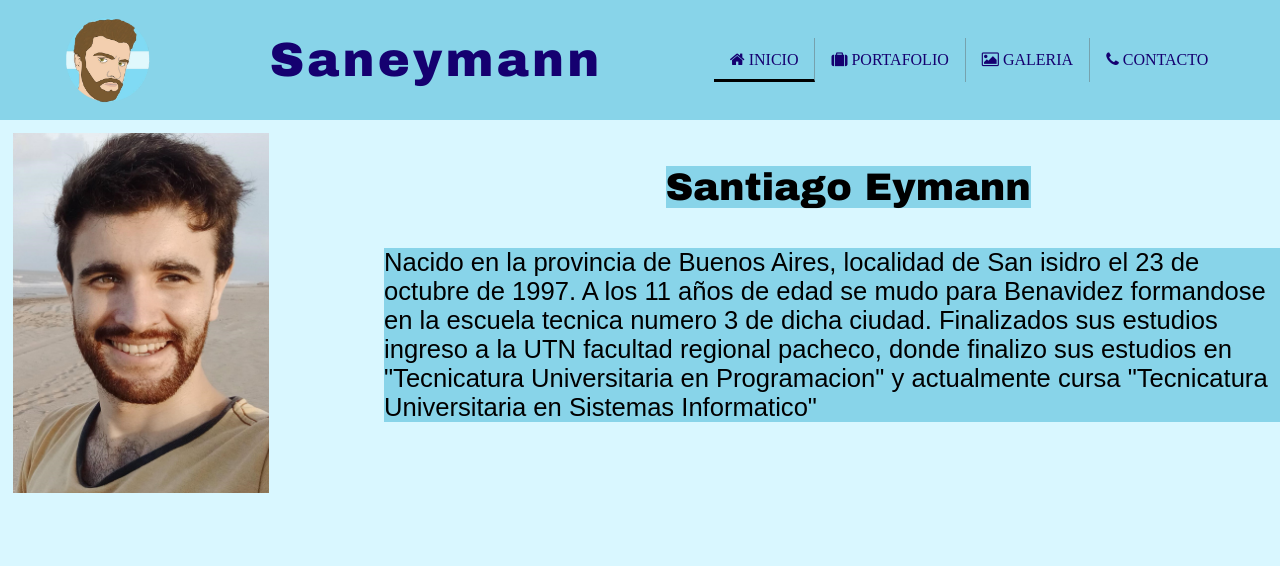
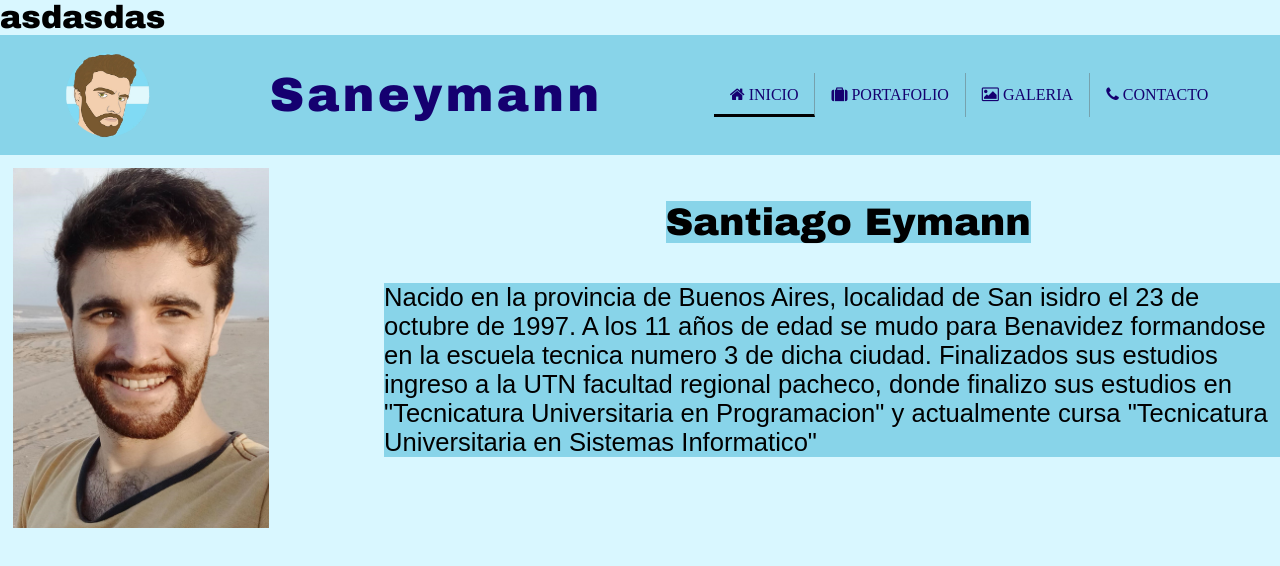
Before and after one commit to santiago0001/saneymannweb, a plain HTML site: page index.html in a window 1280 px wide. Drawn offline with Linux system fonts and the light colour scheme.

Commit message:
agrego un h1

```diff
--- a/index.html
+++ b/index.html
@@ -1,15 +1,18 @@
 <!DOCTYPE html>
 <html lang="en">
+
 <head>
     <meta charset="UTF-8">
     <meta http-equiv="X-UA-Compatible" content="IE=edge">
     <meta name="viewport" content="width=device-width, initial-scale=1.0">
     <link rel="stylesheet" href="https://cdnjs.cloudflare.com/ajax/libs/font-awesome/4.7.0/css/font-awesome.min.css">
     <link rel="stylesheet" href="css/Estilos.css">
-    <title>Saneymann</title>
+    <title>SaneymannSAPEEEEE</title>
+
 </head>
+
 <body>
-
+    <h1>asdasdas</h1>
     <header>
         <nav>
             <input type="checkbox" id="ckbox">
@@ -19,7 +22,7 @@
             <img class="logo" src="img/logosaneymann.png" alt="">
             <h1>Saneymann</h1>
             <ul class="menu-box">
-                <li class="nav-enlaceSelect"><a  href="#" class="fa fa-home"> Inicio</a></li>
+                <li class="nav-enlaceSelect"><a href="#" class="fa fa-home"> Inicio</a></li>
                 <li><a href="Portafolio.html" class="fa fa-suitcase"> Portafolio</a></li>
                 <li><a href="#" class="	fa fa-image"> Galeria</a></li>
                 <li><a href="#" class="fa fa-phone"> Contacto</a></li>
@@ -29,7 +32,7 @@
         </nav>
     </header>
 
-    <img class="Perfil" src="img/Perfil.jpg" >
+    <img class="Perfil" src="img/Perfil.jpg">
     <p class="Texto"> Nacido en la provincia de Buenos Aires, localidad de San isidro el 23 de octubre de 1997.
         A los 11 años de edad se mudo para Benavidez formandose en la escuela tecnica numero 3 de dicha ciudad.
         Finalizados sus estudios ingreso a la UTN facultad regional pacheco, donde finalizo sus estudios en
@@ -37,7 +40,8 @@
         Informatico"
     </p>
     <div>
-      <h3 class="Titulo" > Santiago Eymann </h3>
+        <h3 class="Titulo"> Santiago Eymann </h3>
     </div>
 </body>
+
 </html>
```
